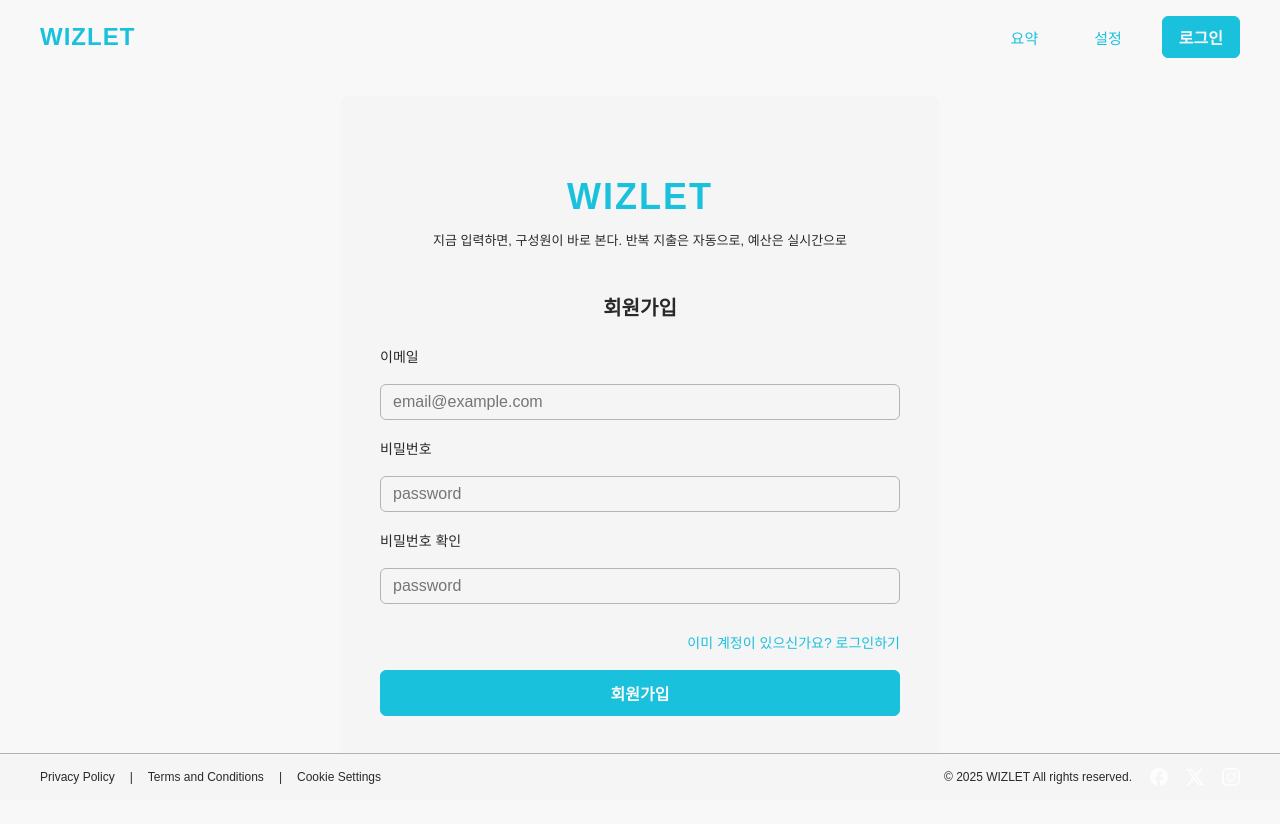
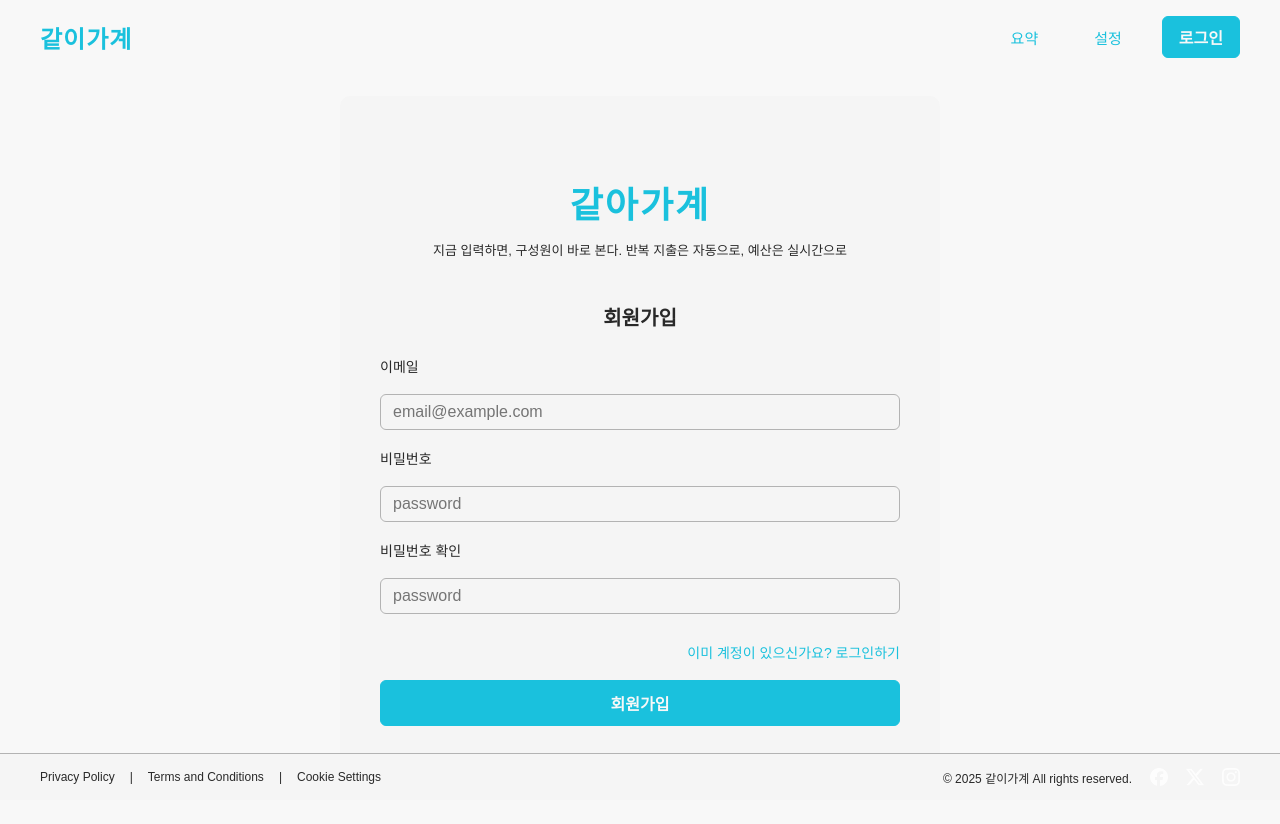
Before and after one commit to sinisack/ogetherBudget_Project, a React (Vite) app in the folder client_front/: page /register in a window 1280 px wide. Shown: the top 824 px of the page. Built offline with nearby package versions, Linux system fonts and the light colour scheme; no server answers; a web font is replaced by a local one.

Commit message:
feat: rename service from WIZLET to 같이가계 and elaborate README

```diff
--- a/client_front/src/components/Footer.jsx
+++ b/client_front/src/components/Footer.jsx
@@ -17,7 +17,7 @@ export default function Footer() {
       </div>
 
       <div className="footer-right">
-        <span>© 2025 WIZLET All rights reserved.</span>
+        <span>© 2025 같이가계 All rights reserved.</span>
         <img src={fbIcon} alt="Facebook" className="footer-icon" />
         <img src={xIcon} alt="X (Twitter)" className="footer-icon" />
         <img src={instaIcon} alt="Instagram" className="footer-icon" />
--- a/client_front/src/components/Header.jsx
+++ b/client_front/src/components/Header.jsx
@@ -23,7 +23,7 @@ function Header({ authenticated, onLogout }) {
   return (
     <header className="header-container">
       <div className="logo-section">
-        <Link to="/" className="logo-link">WIZLET</Link>
+        <Link to="/" className="logo-link">같이가계</Link>
       </div>
 
       <nav className="nav-menu">
--- a/client_front/src/pages/LoginPage.jsx
+++ b/client_front/src/pages/LoginPage.jsx
@@ -35,7 +35,7 @@ export default function LoginPage({ onLoginSuccess }) {
   return (
     <div className="auth-container">
       <div className="auth-box">
-        <h2 className="auth-title">WIZLET</h2>
+        <h2 className="auth-title">같이가계</h2>
         <p className="auth-subtitle">
           지금 입력하면, 구성원이 바로 본다. 반복 지출은 자동으로, 예산은 실시간으로
         </p>
--- a/client_front/src/pages/RegisterPage.jsx
+++ b/client_front/src/pages/RegisterPage.jsx
@@ -43,7 +43,7 @@ export default function RegisterPage() {
   return (
     <div className="auth-container">
       <div className="auth-box">
-        <h2 className="auth-title">WIZLET</h2>
+        <h2 className="auth-title">같아가계</h2>
         <p className="auth-subtitle">
           지금 입력하면, 구성원이 바로 본다. 반복 지출은 자동으로, 예산은 실시간으로
         </p>
```
Also changed, not shown: 1 other file (tests, documents, lock files or other folders).
